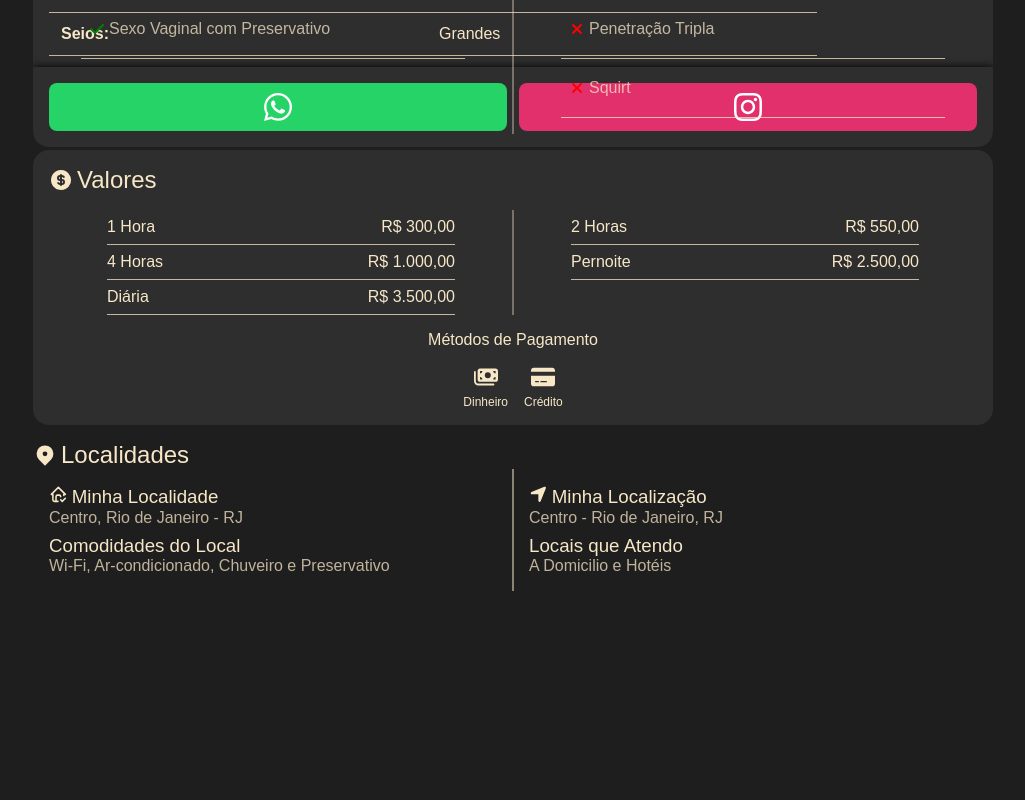
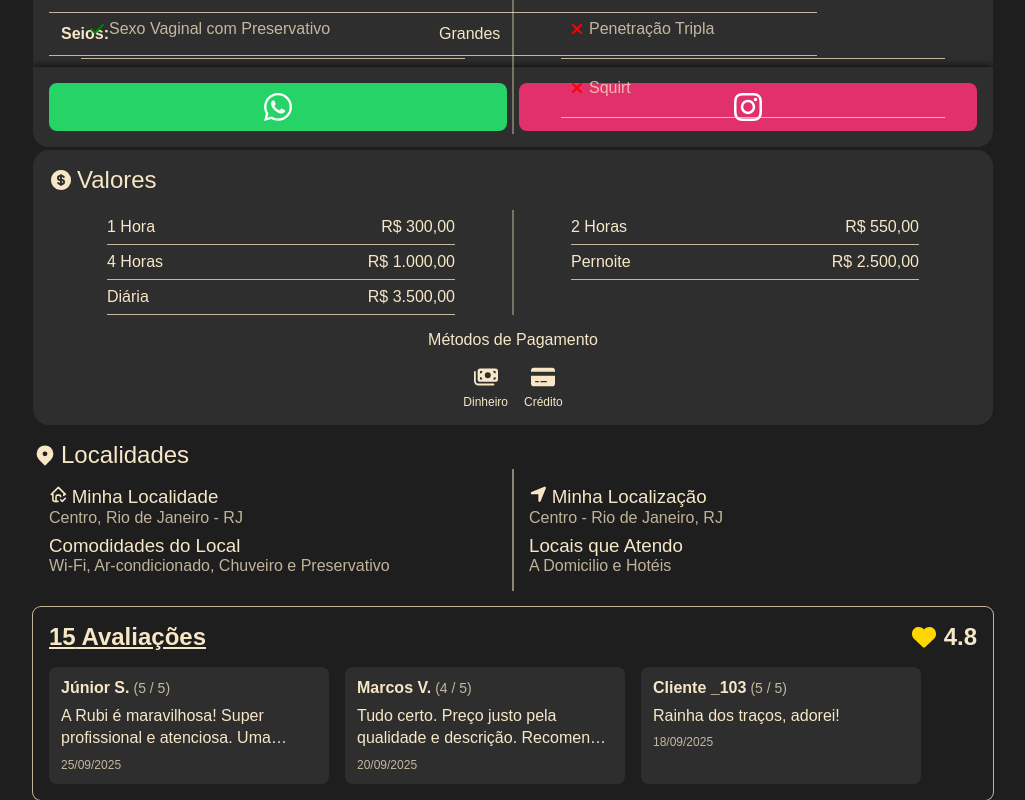
Before and after one commit to artpimentel/Exence, a React (Vite) app: page /product/1 in a window 1280 px wide. Shown: the part 1341-2141 px from the top of the page, without its empty margins (127-1152 px from the left). Before the commit the page ends 1932 px from the top, so only its background shows below. Built offline with nearby package versions, Linux system fonts and the light colour scheme.

Commit message:
Reviews Implementation

```diff
--- a/src/components/ProductReviews/ProductReviews.module.css
+++ b/src/components/ProductReviews/ProductReviews.module.css
@@ -0,0 +1,104 @@
+.productReviews {
+  width: 100%;
+  max-width: 960px;
+  margin: 0 auto;
+
+  color: var(--contrast-color);
+  font-family: sans-serif;
+}
+
+.layout {
+  padding: 16px;
+  border-radius: 8px;
+  box-shadow: 0 0 0 1px var(--contrast-complementary-color);
+}
+
+.header {
+  display: flex;
+  align-items: center;
+  justify-content: space-between;
+}
+
+.header h2 {
+  margin: 0;
+
+  font-weight: bold;
+  text-decoration: underline;
+}
+
+.ratingValue {
+  display: flex;
+  align-items: center;
+  gap: 8px;
+
+  font-size: 24px;
+  font-weight: bold;
+}
+
+.ratingValue span {
+  display: flex;
+  align-items: center;
+  color: var(--primary-color);
+}
+
+.reviewsList {
+  list-style: none;
+  padding: 0;
+  margin: 16px 0 0 0;
+
+  display: flex;
+  flex-direction: row nowrap;
+  gap: 16px;
+}
+
+.reviewItem {
+  width: 256px;
+  padding: 12px;
+  border-radius: 8px;
+  background-color: var(--background-complementary-color);
+
+  display: flex;
+  flex-flow: column nowrap;
+  gap: 8px;
+}
+
+.reviewInfo {
+  display: flex;
+  align-items: center;
+  gap: 4px;
+}
+
+.reviewerName {
+  margin: 0;
+
+  display: flex;
+  align-items: center;
+  gap: 4px;
+
+  font-weight: bold;
+}
+
+.reviewerName span {
+  font-weight: normal;
+  font-size: 14px;
+  color: var(--contrast-complementary-color);
+}
+
+.reviewComment {
+  margin: 0;
+
+  display: -webkit-box;
+  -webkit-line-clamp: 2;
+  -webkit-box-orient: vertical;
+
+  overflow: hidden;
+  text-overflow: ellipsis;
+
+  line-height: 1.4em;
+  max-height: 2.8em;
+}
+
+.reviewDate {
+  font-size: 12px;
+  color: var(--contrast-complementary-color);
+}
--- a/src/components/ProductReviews/ProductReviews.tsx
+++ b/src/components/ProductReviews/ProductReviews.tsx
@@ -1,20 +1,55 @@
 import styles from "./ProductReviews.module.css";
+import { FaHeart } from "react-icons/fa6";
 
 import type { Producer } from "../../types/Producer";
+import type { ProducerReview } from "../../types/ProducerReview";
 
 interface ProductReviewsProps {
   producer: Producer;
 }
 
 function ProductReviews({ producer }: ProductReviewsProps) {
+  const reviews = producer.reviews;
+
+  const hasReviews = reviews && reviews.length > 0;
+
   return (
     <section className={styles.productReviews}>
-      <div className={styles.reviewsContent}>
-        <div className={styles.reviewsHeader}>
-          <span>{producer.metadata.rating}</span>
+      <div className={styles.layout}>
+        <div className={styles.header}>
+          <h2>{producer.metadata.reviewsCount || 0} Avaliações</h2>
+          <span className={styles.ratingValue}>
+            <span>
+              <FaHeart />
+            </span>
+            {producer.metadata.rating
+              ? producer.metadata.rating.toFixed(1)
+              : "N/D"}
+          </span>
         </div>
 
-        <ul className={styles.reviewsList}></ul>
+        <ul className={styles.reviewsList}>
+          {hasReviews ? (
+            reviews.map((review: ProducerReview) => (
+              <li key={review.id} className={styles.reviewItem}>
+                <div className={styles.reviewInfo}>
+                  <p className={styles.reviewerName}>
+                    {review.userName || `Cliente ${review.userId.slice(-4)}`}
+                    <span>({review.rating} / 5)</span>
+                  </p>
+                </div>
+                <p className={styles.reviewComment}>{review.comment}</p>
+                <span className={styles.reviewDate}>
+                  {new Date(review.createdAt).toLocaleDateString("pt-BR")}
+                </span>
+              </li>
+            ))
+          ) : (
+            <li className={styles.noReviews}>
+              <p>Este produtor ainda não possui avaliações.</p>
+            </li>
+          )}
+        </ul>
       </div>
     </section>
   );
--- a/src/data/producers.ts
+++ b/src/data/producers.ts
@@ -1,10 +1,6 @@
 import type { Producer } from "../types/Producer";
-import type { ProducerReview } from "../types/ProducerReview"; // Importando a interface ProducerReview (assumindo a localização)
+import type { ProducerReview } from "../types/ProducerReview";
 
-// --- Dados Mock de Reviews (Baseado na sua estrutura) ---
-// Usaremos estes dados em 0, 2 ou 3 variações.
-
-// Reviews para produtor 1 (Rubi) - 3 reviews
 const reviewsRubi: ProducerReview[] = [
   {
     id: "rev_1a",
@@ -27,7 +23,7 @@ const reviewsRubi: ProducerReview[] = [
   {
     id: "rev_1c",
     userId: "usr_103",
-    userName: undefined, // Exemplo de review sem userName
+    userName: undefined,
     rating: 5,
     comment: "Rainha dos traços, adorei!",
     createdAt: "2025-09-18T10:15:00.000Z",
@@ -137,11 +133,6 @@ const reviewsClara: ProducerReview[] = [
     createdAt: "2025-09-24T17:50:00.000Z",
   },
 ];
-
-// Reviews para produtor 7 (Jayni) - 0 reviews (Campo reviews não está presente)
-// O campo 'reviews' será omitido, simulando a ausência de reviews.
-
-// ----------------------------------------------------------------------------------
 
 const producers: Producer[] = [
   {
@@ -825,7 +816,7 @@ const producers: Producer[] = [
         BrownRain: false,
       },
     },
-    reviews: reviewsClara, // 3 reviews
+    reviews: reviewsClara,
     locality: {
       country: "Brasil",
       state: "RJ",
@@ -944,7 +935,6 @@ const producers: Producer[] = [
         BrownRain: false,
       },
     },
-    // Sem o campo 'reviews', simulando a ausência de reviews.
     locality: {
       country: "Brasil",
       state: "RJ",
--- a/src/pages/ProductPage/ProductPage.tsx
+++ b/src/pages/ProductPage/ProductPage.tsx
@@ -1,6 +1,7 @@
 // ProductPage.tsx
 import { useParams } from "react-router-dom";
 import styles from "./ProductPage.module.css";
+
 import { IoMdSchool } from "react-icons/io";
 import { FaHandshake } from "react-icons/fa6";
 import { GoClockFill } from "react-icons/go";
@@ -13,6 +14,7 @@ import ProductInfo from "../../components/ProductInfo/ProductInfo";
 import ProductServices from "../../components/ProductServices/ProductServices";
 import ProductValues from "../../components/ProductValues/ProductValues";
 import ProductLocation from "../../components/ProductLocation/ProductLocation";
+import ProductReviews from "../../components/ProductReviews/ProductReviews";
 
 function ProductPage() {
   const { id } = useParams<{ id: string }>();
@@ -63,6 +65,7 @@ function ProductPage() {
       <ProductServices producer={producer} />
       <ProductValues producer={producer} />
       <ProductLocation producer={producer} />
+      <ProductReviews producer={producer} />
     </div>
   );
 }
```
